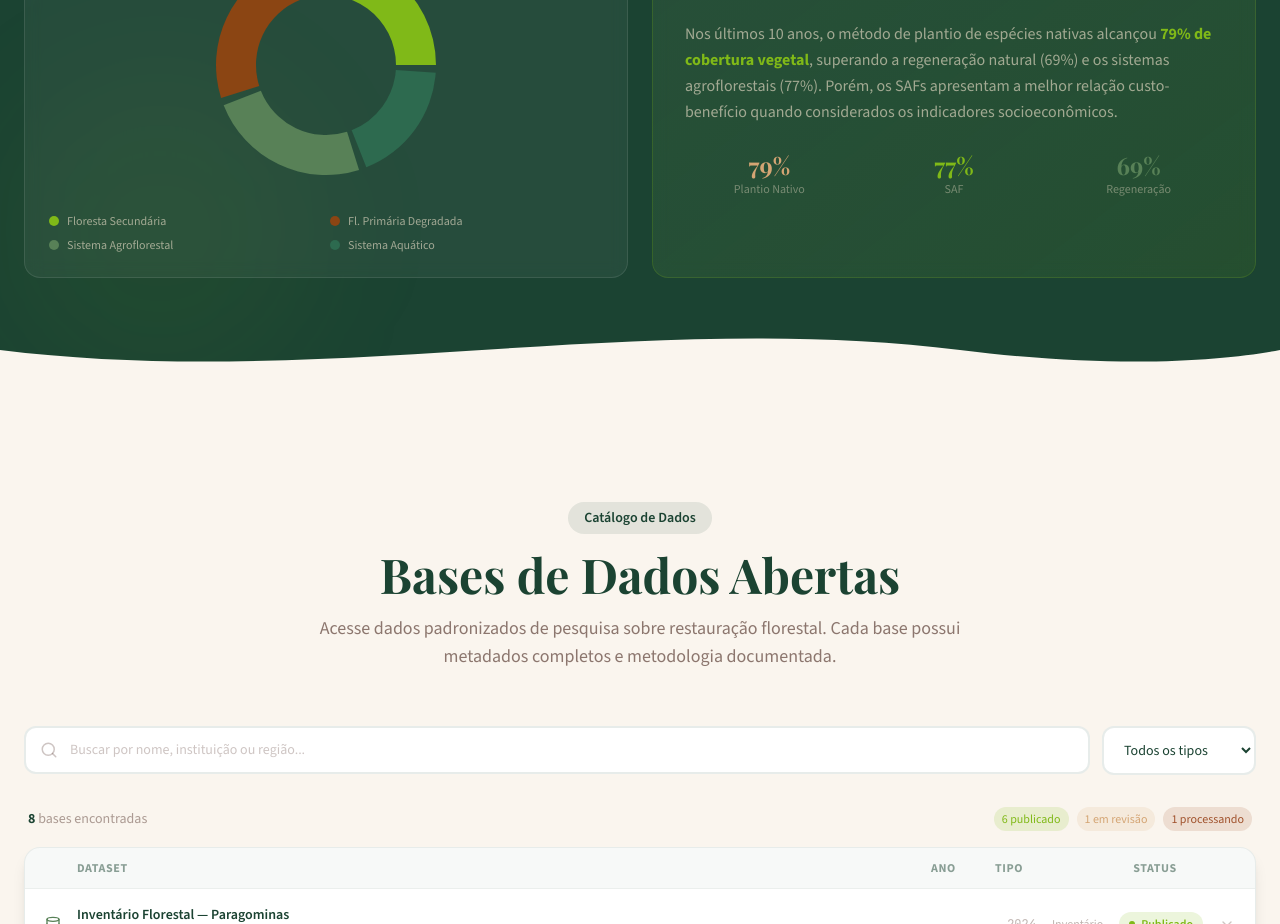
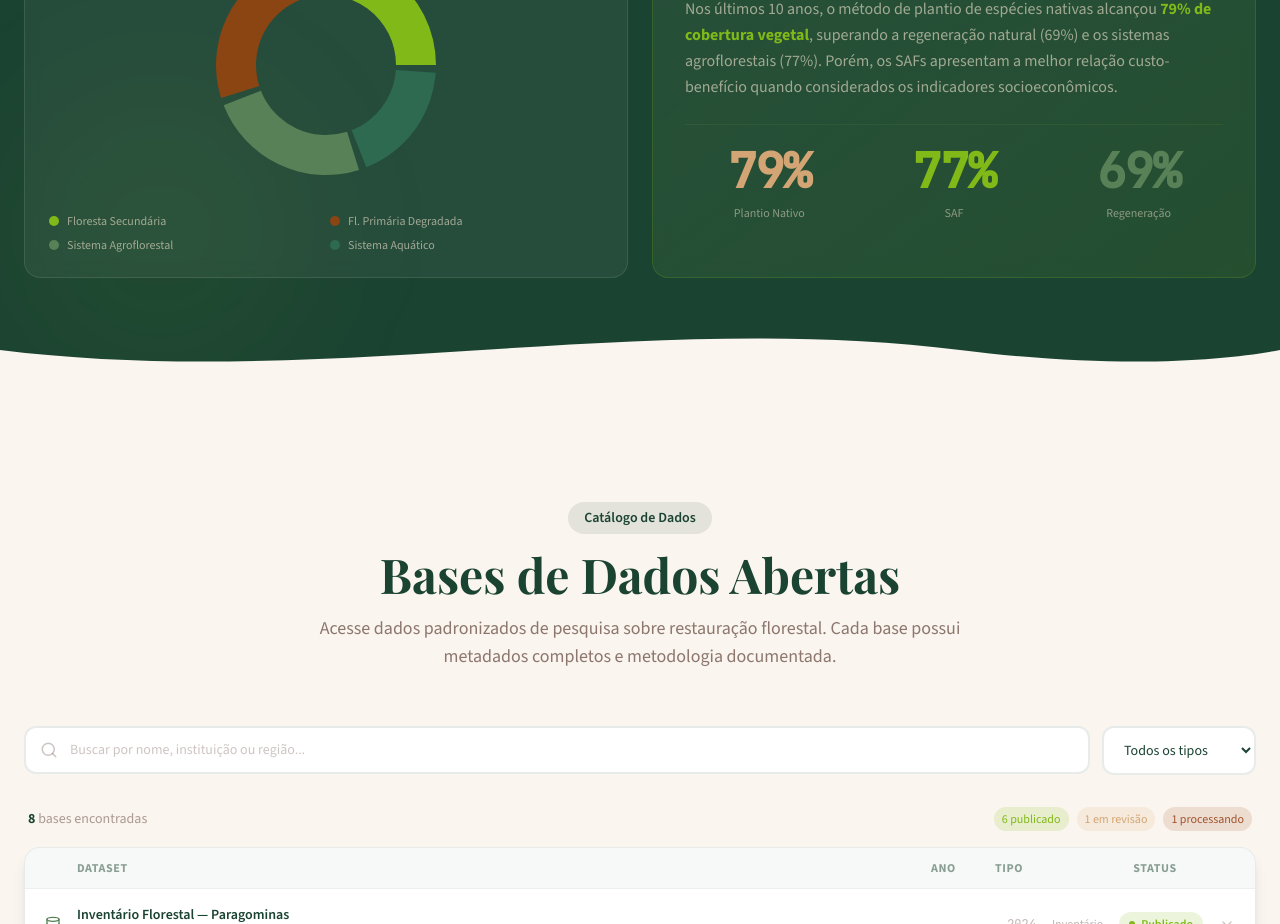
Before and after one commit to OQAY/Capoeira, a React (Vite) app: page / in a window 1280 px wide. Shown: the part 3140-4064 px from the top of the page. Built offline with nearby package versions, Linux system fonts and the light colour scheme; a web font is replaced by a local one.

Commit message:
Padronizar fonte dos números do Insight para font-mono

```diff
--- a/src/components/Dashboard.tsx
+++ b/src/components/Dashboard.tsx
@@ -246,18 +246,18 @@ export default function Dashboard() {
               Porém, os SAFs apresentam a melhor relação custo-benefício quando
               considerados os indicadores socioeconômicos.
             </p>
-            <div className="grid grid-cols-3 gap-4">
+            <div className="grid grid-cols-3 gap-4 pt-4 border-t border-lime/10">
               <div className="text-center">
-                <p className="font-display text-2xl font-bold text-golden">79%</p>
-                <p className="text-xs text-cream/40">Plantio Nativo</p>
+                <p className="font-mono text-4xl md:text-5xl font-bold text-golden tabular-nums tracking-tight leading-tight">79%</p>
+                <p className="text-xs text-cream/50 mt-1">Plantio Nativo</p>
               </div>
               <div className="text-center">
-                <p className="font-display text-2xl font-bold text-lime">77%</p>
-                <p className="text-xs text-cream/40">SAF</p>
+                <p className="font-mono text-4xl md:text-5xl font-bold text-lime tabular-nums tracking-tight leading-tight">77%</p>
+                <p className="text-xs text-cream/50 mt-1">SAF</p>
               </div>
               <div className="text-center">
-                <p className="font-display text-2xl font-bold text-olive">69%</p>
-                <p className="text-xs text-cream/40">Regeneração</p>
+                <p className="font-mono text-4xl md:text-5xl font-bold text-olive tabular-nums tracking-tight leading-tight">69%</p>
+                <p className="text-xs text-cream/50 mt-1">Regeneração</p>
               </div>
             </div>
           </div>
```
